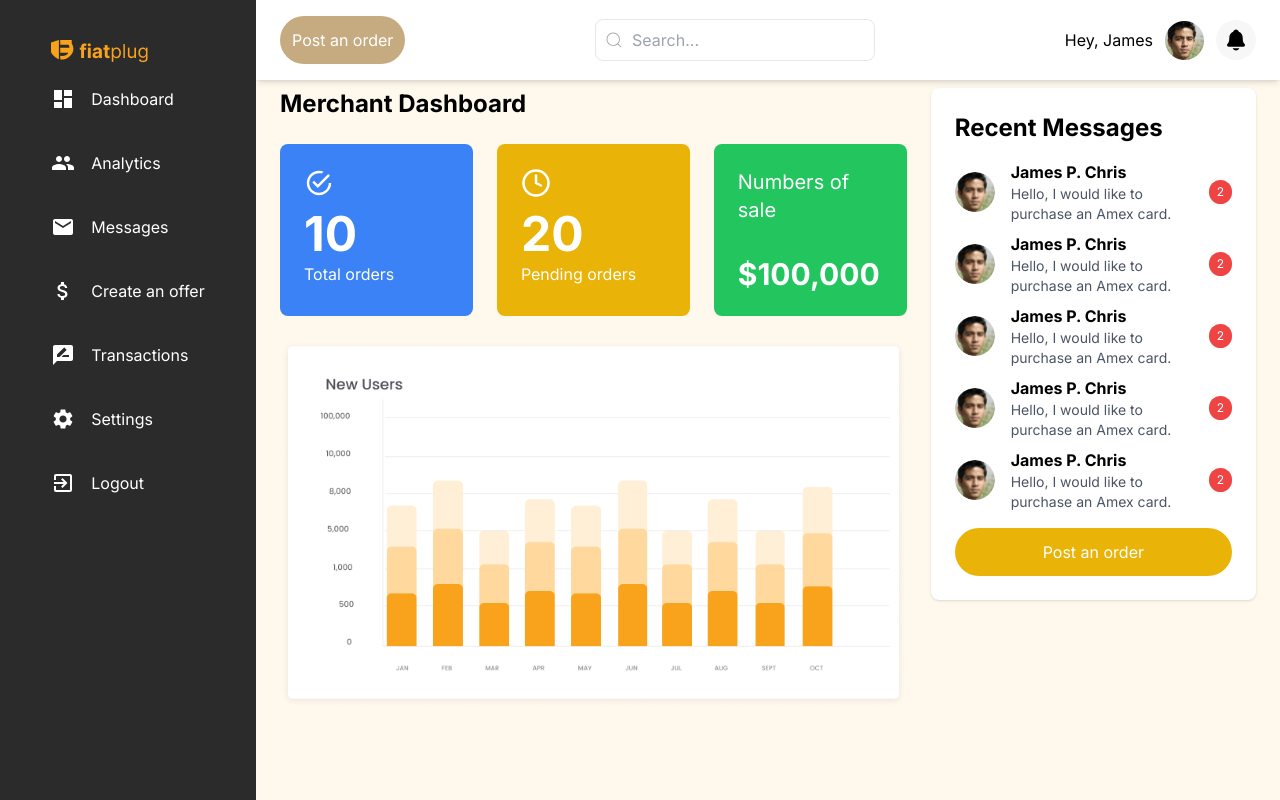
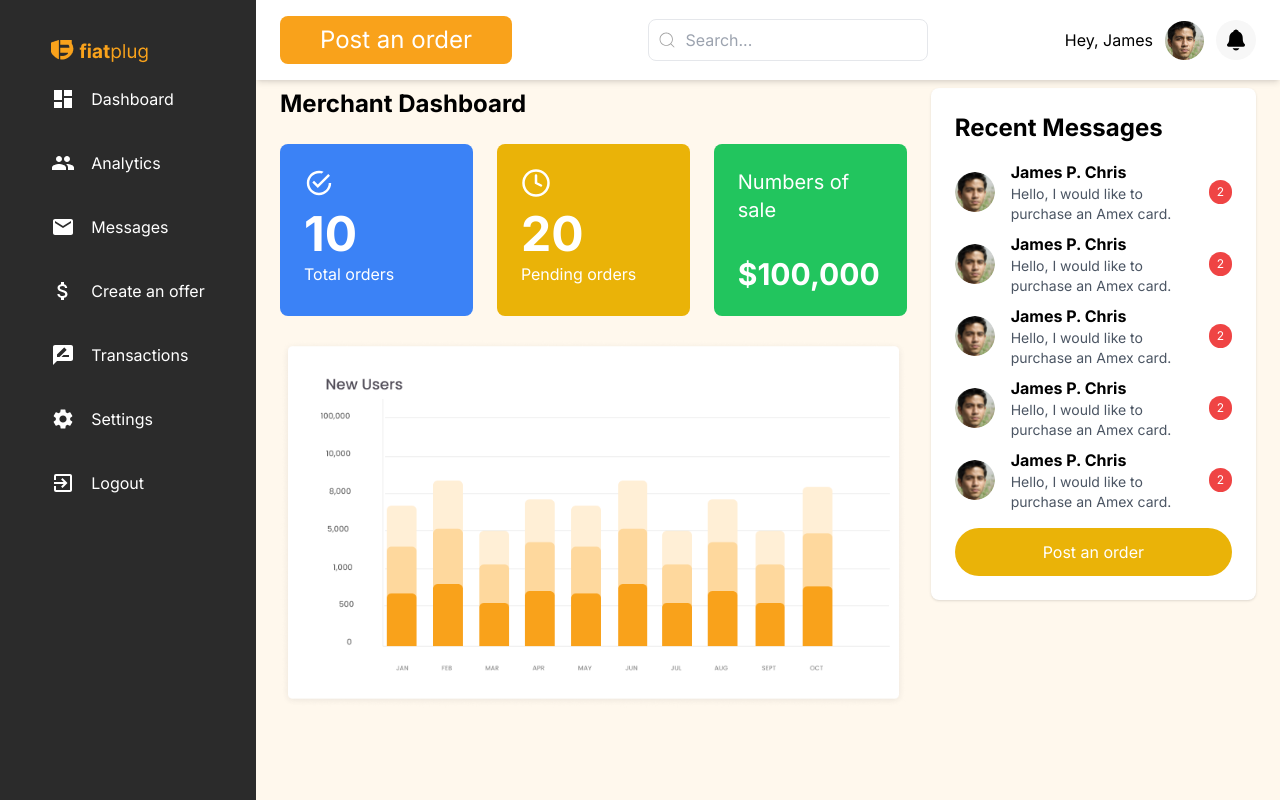
Before and after one commit to oluwaseyi9325/fiatplu, a Next.js app: page /dashboard in a window 1280 px wide. Built offline with nearby package versions, Linux system fonts and the light colour scheme.

Commit message:
fix:login to signin

```diff
--- a/src/app/(routes)/(admin)/settings/page.tsx
+++ b/src/app/(routes)/(admin)/settings/page.tsx
@@ -145,7 +145,7 @@ const Header = ({ toggleSidebar }:any) => {
           <path strokeLinecap="round" strokeLinejoin="round" strokeWidth="2" d="M4 6h16M4 12h16m-7 6h7" />
         </svg>
       </button>
-      <div className='text-4xl font-bold'>Account Setting</div>
+      <div className='md:text-4xl text-2xl font-bold'>Account Setting</div>
     </div>
   );
 };
--- a/src/app/components/Header.tsx
+++ b/src/app/components/Header.tsx
@@ -10,7 +10,7 @@ const Header = ({ toggleSidebar }:any) => {
           <path strokeLinecap="round" strokeLinejoin="round" strokeWidth="2" d="M4 6h16M4 12h16m-7 6h7" />
         </svg>
       </button>
-       <div className='bg-[#c7ab80] p-3 rounded-full text-white lg:block hidden text-center'>Post an order</div>
+       <div className='bg-[#F9A21B] px-10 py-2 rounded-lg text-white lg:block hidden text-center text-2xl'>Post an order</div>
        <div className="border p-2 rounded-lg lg:flex gap-2 items-center  hidden">
        <CiSearch size={20} color="#A1A1A1"/>
         <input placeholder="Search..." />
--- a/src/app/components/Sidenav.tsx
+++ b/src/app/components/Sidenav.tsx
@@ -3,7 +3,7 @@ import { MdDashboard, MdPeople, MdSettings, MdAttachMoney, MdEmail, MdRateReview
 
 const Sidenav = ({ isOpen, toggleSidebar }: any) => {
   return (
-    <div className={`fixed flex   justify-center  top-0 left-0 h-full w-64 bg-[#2b2b2b] text-white p-4 transition-transform transform ${isOpen ? 'translate-x-0' : '-translate-x-full'} md:translate-x-0 z-20`}>
+    <div className={`fixed flex justify-center  top-0 left-0 h-full w-64 bg-[#2b2b2b] text-white p-4 transition-transform transform ${isOpen ? 'translate-x-0' : '-translate-x-full'} md:translate-x-0 z-20`}>
      <div className="">
      <div className="flex items-center  my-6">
         <Image src={require("../../assets/logo.png")} alt="Logo" className="" />
```
Also changed, not shown: src/app/(routes)/signin/page.tsx (renamed from src/app/(routes)/login/page.tsx).
